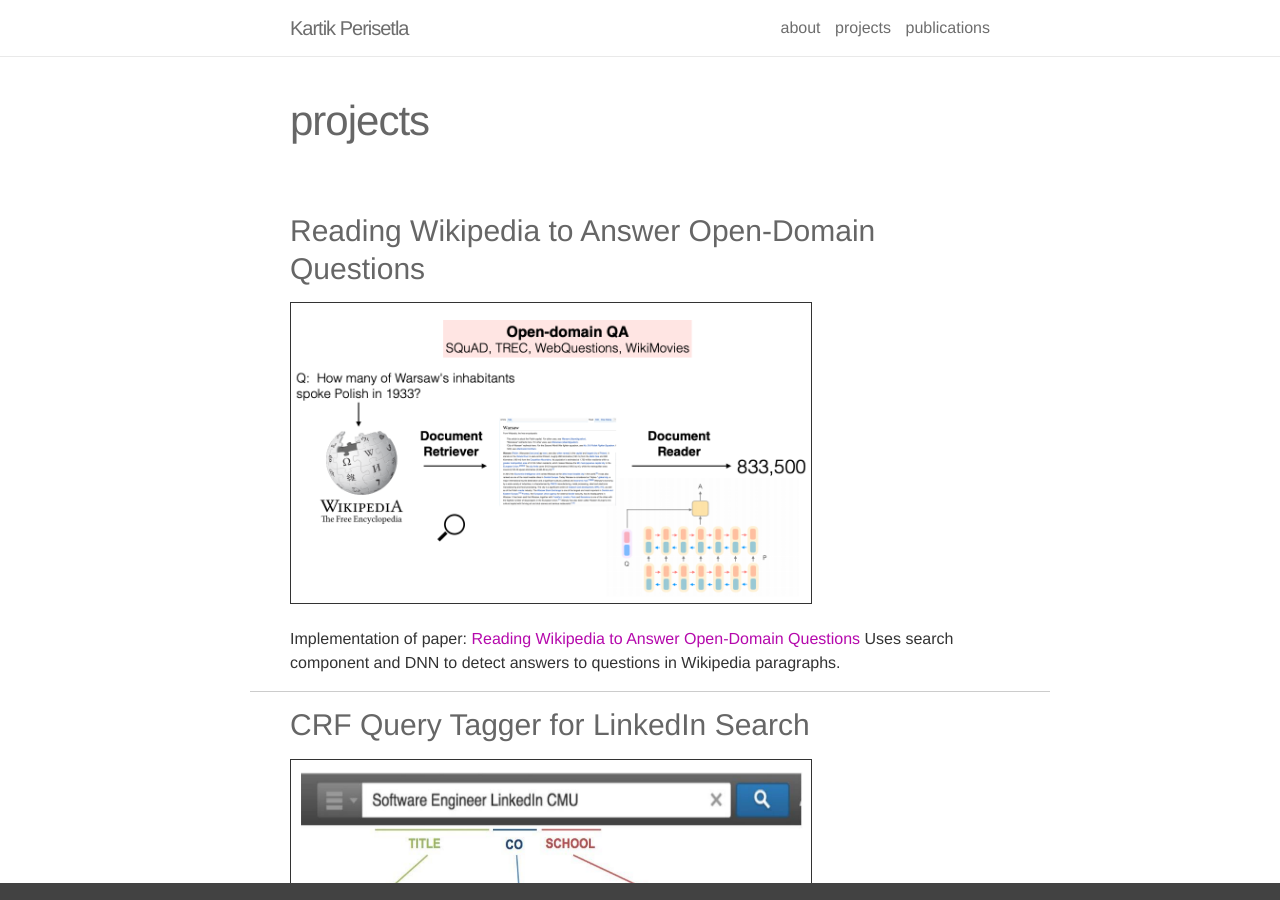
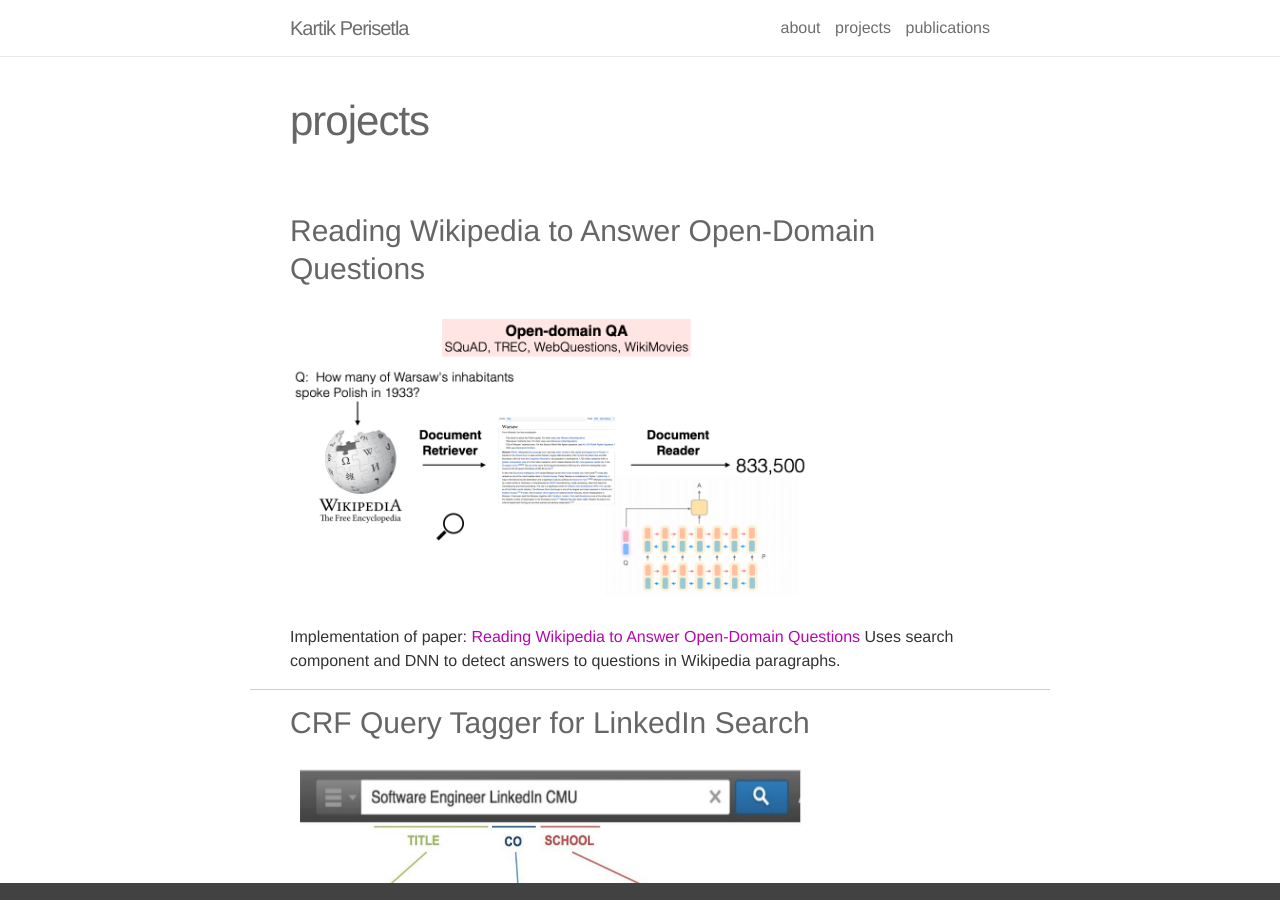
Before and after one commit to kartikperisetla/kartikperisetla.github.io, a Jekyll site: the page built from _pages/projects.md, in a window 1280 px wide and 900 px high. Built offline with Jekyll 4.4.1, drawn with Linux system fonts in a browser that asks for light colours; nearby versions of some CDN libraries.

Commit message:
Update projects.md

```diff
--- a/_pages/projects.md
+++ b/_pages/projects.md
@@ -6,7 +6,7 @@
 ---
 <h3>Reading Wikipedia to Answer Open-Domain Questions
 </h3>
-<img class="thumbnail" src="/assets/img/drqa.png" width="520px" height="300px" border="1px"/>
+<img class="thumbnail" src="/assets/img/drqa.png" width="520px" height="300px" border="0px"/>
 <p>
     Implementation of paper: <a href="https://arxiv.org/pdf/1704.00051.pdf">Reading Wikipedia to Answer Open-Domain
         Questions</a>
@@ -17,7 +17,7 @@
 
 <h3>CRF Query Tagger for LinkedIn Search
 </h3>
-<img class="thumbnail" src="/assets/img/crf_query_tagger.png" width="520px" height="230px" border="1px"/>
+<img class="thumbnail" src="/assets/img/crf_query_tagger.png" width="520px" height="230px" border="0px"/>
 <p>
     Before this project, LinkedIn search was using a Hidden Markov Model(HMM) based query tagger.
 
@@ -34,7 +34,7 @@
 <h4 class="year" />
 <h3>Knowledge worth ingesting for Satori -Bing's Knowledge Graph
 </h3>
-<img class="thumbnail" src="/assets/img/satori.png" />
+<img class="thumbnail" src="/assets/img/satori.png" width="360px" height="180px" border="0px"/>
 <p>
     Joint work with <a href="https://www.microsoft.com/en-us/research/people/silviu/"> Silviu Cucerzan</a>
 
```
